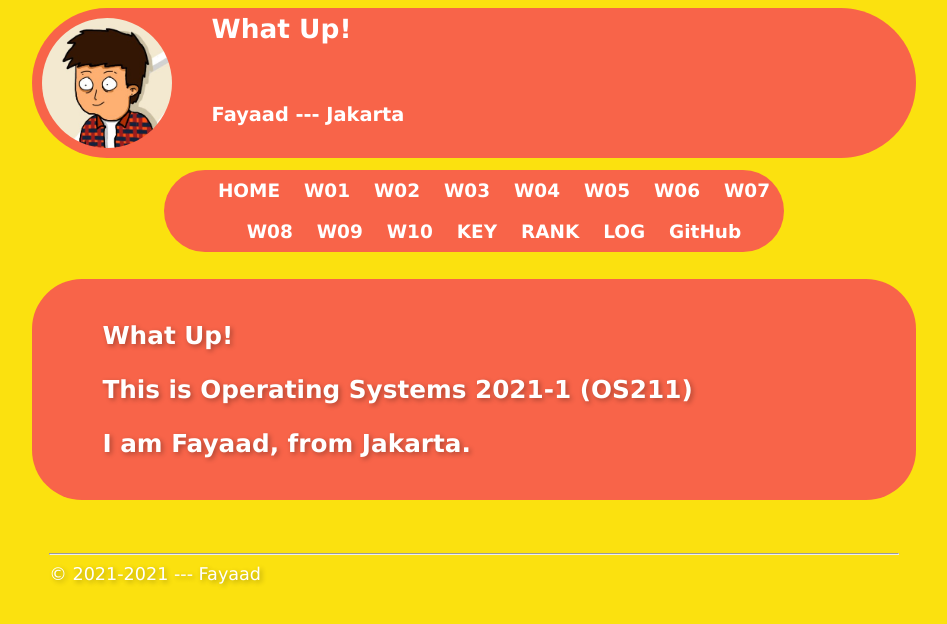
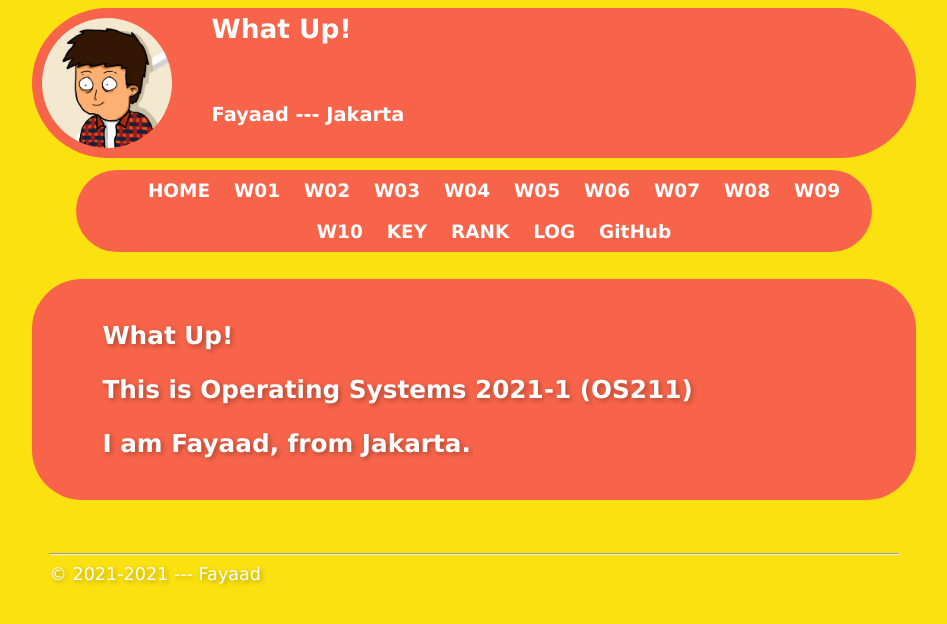
Before and after one commit to fayaadbsa/os211, a Jekyll site: the page built from index.md, in a window 1280 px wide. Shown: the top 624 px of the page, without its empty margins (166-1113 px from the left). Built offline with Jekyll 4.4.1, drawn with Linux system fonts in a browser that asks for light colours; our own code applies the rules of GitHub Pages for plain Markdown files.

Commit message:
Update style.css

```diff
--- a/assets/css/style.css
+++ b/assets/css/style.css
@@ -116,7 +116,7 @@
 
 .navbar {
   margin:auto;
-  width:70%;
+  width:90%;
   margin-top:1%;
   background-color: #f86449;
   color:            #FFFFFF;
@@ -168,7 +168,7 @@ section{
   margin-top:3%;
   padding: 2%;
   padding-left:8%;
-  padding-right:10%;
+  padding-right:8%;
   border-radius:50px;
   font-size: 1.2em;
 }
```
